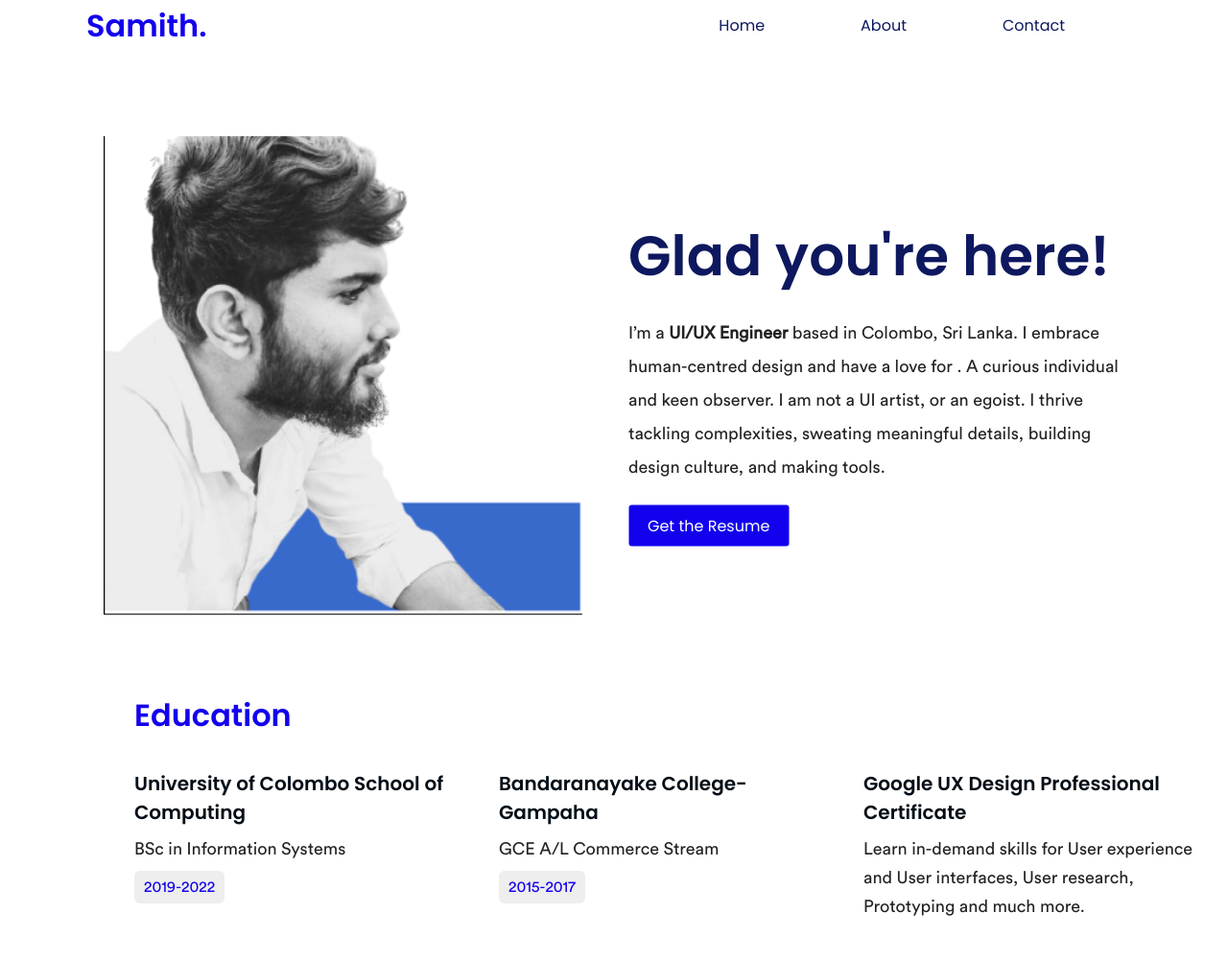
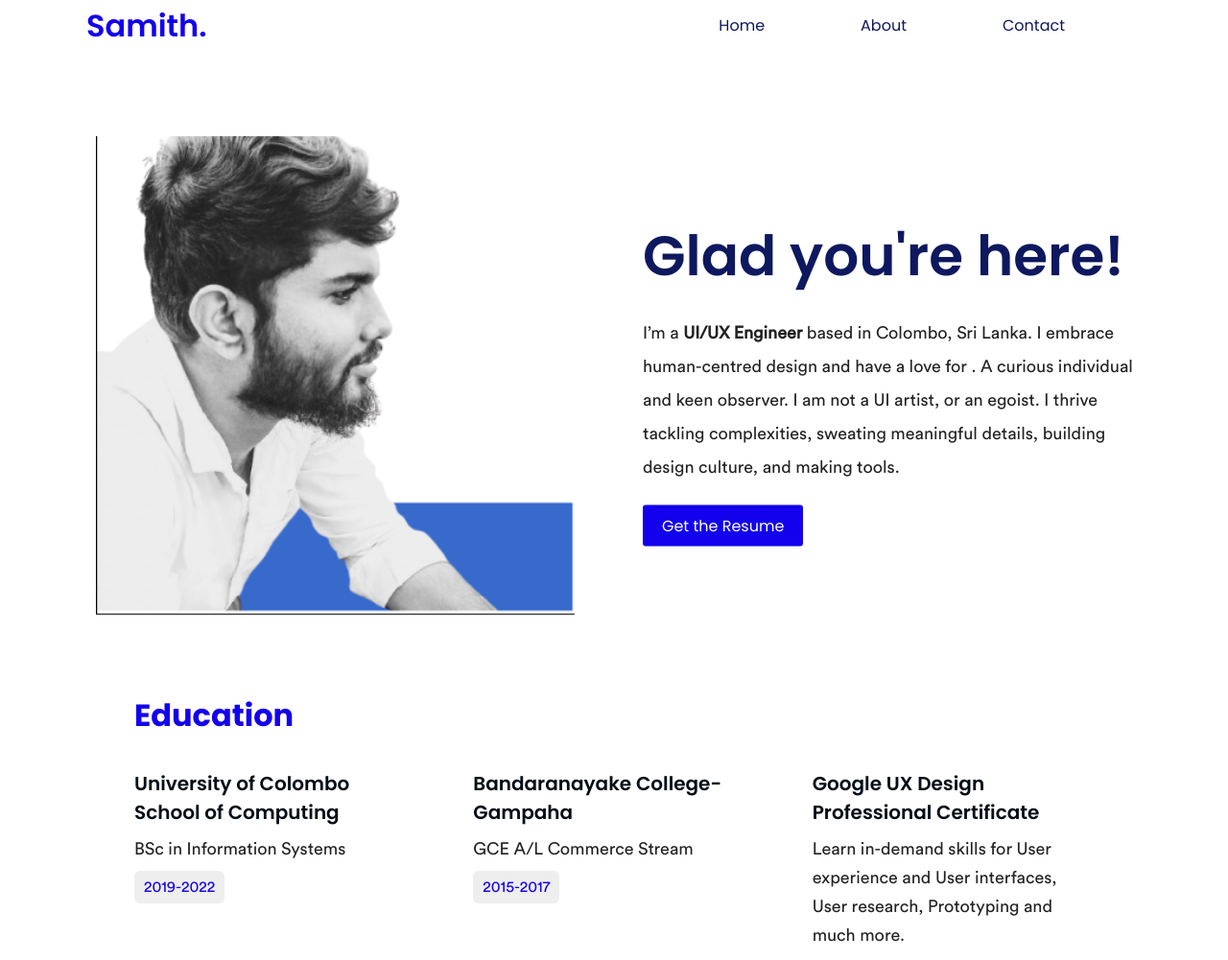
Before and after one commit to Samith-Sankalpa/Samith, a website built with Parcel: page about.html in a window 1280 px wide. Shown: the part 8-1009 px from the top of the page at 96% size. Built offline with nearby package versions, Linux system fonts and the light colour scheme.

Commit message:
About screen css updated.

```diff
--- a/css/styles.css
+++ b/css/styles.css
@@ -139,15 +139,13 @@ a {
 /* Grid  */
 .grid {
   display: grid;
-  grid-gap: 3rem;
+  grid-gap: 6rem;
 }
 
 .personal__detail-block {
   text-align: left !important;
-  width: 300px !important;
   color: var(--color-body);
   font-family: circular-light;
-  font-size: 1.6rem;
   text-align: center;
 }
 
@@ -170,7 +168,6 @@ a {
   }
   .personal__detail-block {
     text-align: left !important;
-    width: 100%;
   }
   .experience {
     margin-bottom: 10rem;
@@ -187,9 +184,7 @@ a {
     margin: 0 auto;
     width: 150px;
   }
-  .personal__detail-block {
-    width: 350px !important;
-  }
+
   .grid--block {
     margin: 0 5rem;
   }
@@ -225,7 +220,7 @@ a {
   color: var(--color-primary);
   font-family: 'Poppins', sans-serif;
   font-size: 2.8rem;
-  font-weight: 600;
+  font-weight: 700;
   text-align: center;
 }
 
@@ -248,7 +243,7 @@ a {
 .about__title {
   color: var(--color-headings);
   font-family: 'Poppins', sans-serif;
-  font-size: 3rem;
+  font-size: 3.6rem;
   font-weight: 600;
   margin-bottom: 0;
 }
@@ -521,7 +516,7 @@ a {
   color: var(--color-headings);
   font-family: 'Poppins', sans-serif;
   font-size: 2rem;
-  font-weight: bold;
+  font-weight: 600;
   margin: 0;
 }
 
@@ -568,7 +563,7 @@ a {
     margin: 1.5rem 0;
   }
   .card__title {
-    font-size: 3rem;
+    font-size: 2.8rem;
   }
   .card-1 {
     width: 600px;
```
